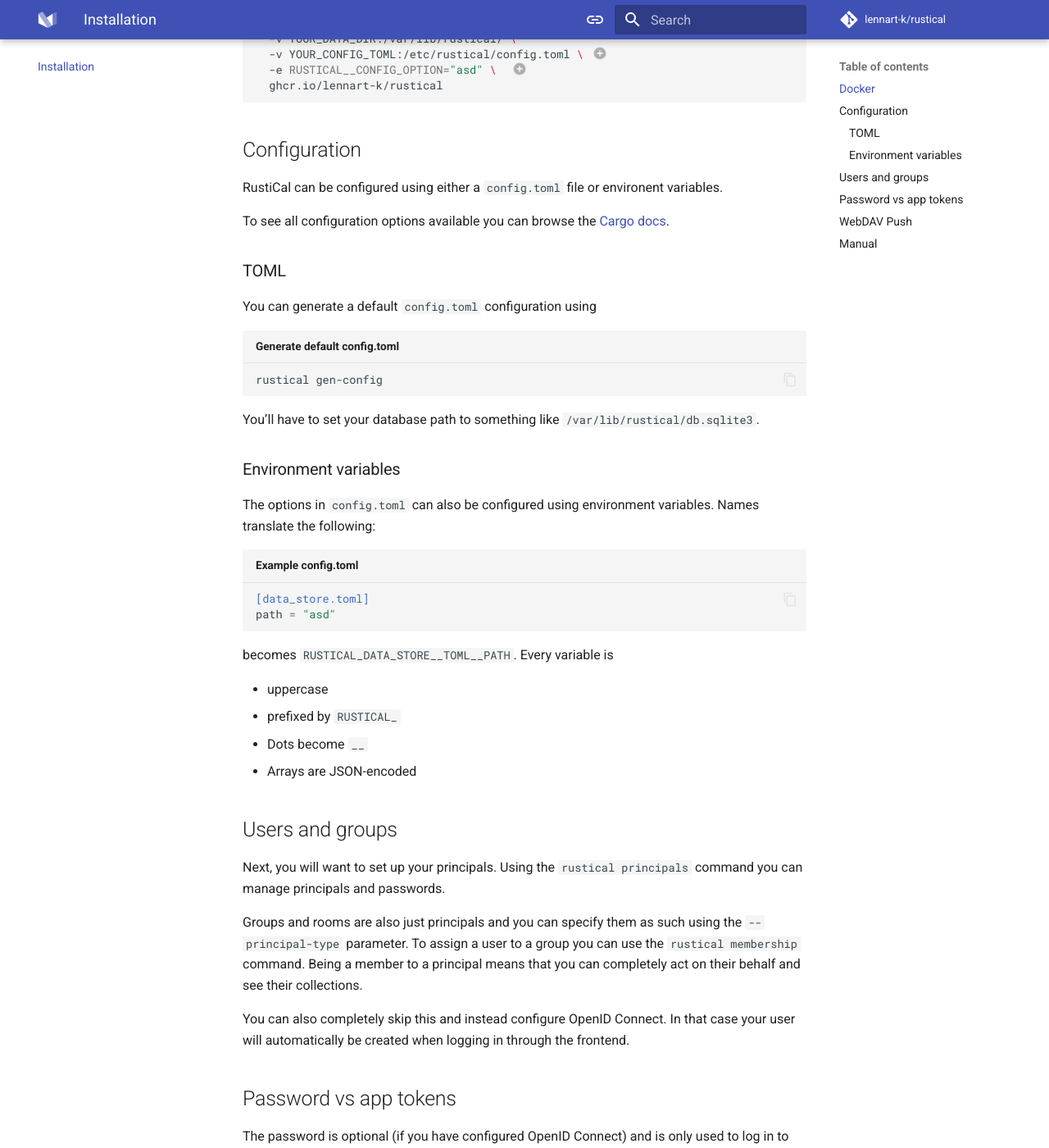
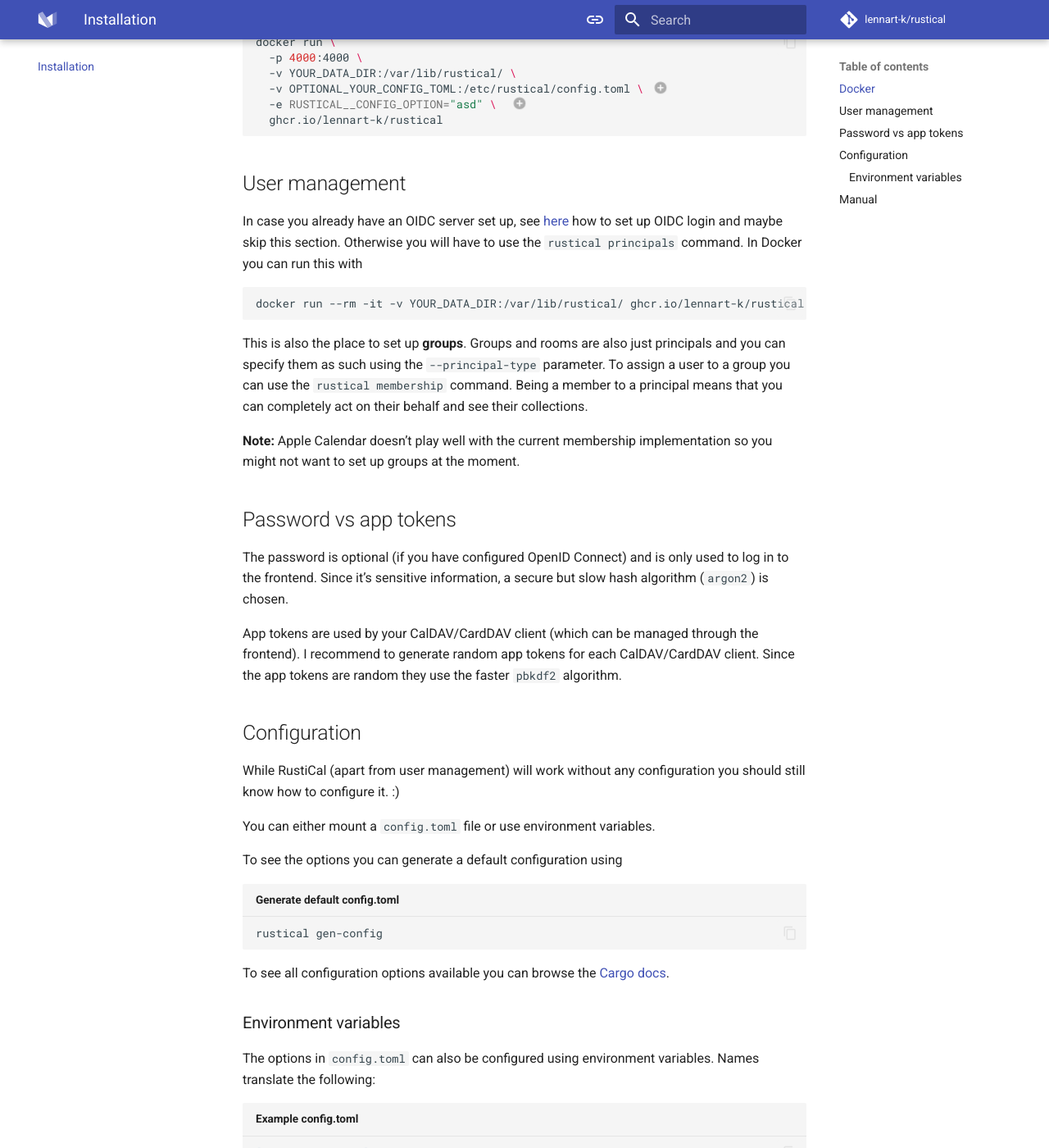
Before and after one commit to lennart-k/rustical, an MkDocs documentation site: the page built from docs/installation.md, in a window 1280 px wide and 1400 px high, scrolled down 289 px. Shown: the whole window at 82% size. Built offline with MkDocs 1.6.1 and Material for MkDocs 9.7.7, drawn with Linux system fonts in a browser that asks for light colours; comment, search, counter and statistics services are not loaded; some of the changed text lies outside the part shown.

Commit message:
Iterate on documentation

````diff
--- a/docs/installation.md
+++ b/docs/installation.md
@@ -1,12 +1,14 @@
 # Installation
 
 ## Docker
+
+You can start a RustiCal container using the following command:
 
 ```sh
 docker run \
   -p 4000:4000 \
   -v YOUR_DATA_DIR:/var/lib/rustical/ \
-  -v YOUR_CONFIG_TOML:/etc/rustical/config.toml \ # (1)!
+  -v OPTIONAL_YOUR_CONFIG_TOML:/etc/rustical/config.toml \ # (1)!
   -e RUSTICAL__CONFIG_OPTION="asd" \  # (2)!
   ghcr.io/lennart-k/rustical
 ```
@@ -14,21 +16,44 @@ docker run \
 1. Mount config file
 2. Alternatively specify configuration using environment variables
 
+## User management
+
+In case you already have an OIDC server set up, see [here](setup/oidc.md) how to set up OIDC login and maybe skip this section.
+Otherwise you will have to use the `rustical principals` command.
+In Docker you can run this with
+
+```sh
+docker run --rm -it -v YOUR_DATA_DIR:/var/lib/rustical/ ghcr.io/lennart-k/rustical rustical principals
+```
+
+This is also the place to set up **groups**.
+Groups and rooms are also just principals and you can specify them as such using the `--principal-type` parameter.
+To assign a user to a group you can use the `rustical membership` command. Being a member to a principal means that you can completely act on their behalf and see their collections.
+
+**Note:** Apple Calendar doesn't play well with the current membership implementation so you might not want to set up groups at the moment.
+
+## Password vs app tokens
+
+The password is optional (if you have configured OpenID Connect) and is only used to log in to the frontend.
+Since it's sensitive information, a secure but slow hash algorithm (`argon2`) is chosen.
+
+App tokens are used by your CalDAV/CardDAV client (which can be managed through the frontend).
+I recommend to generate random app tokens for each CalDAV/CardDAV client.
+Since the app tokens are random they use the faster `pbkdf2` algorithm.
+
 ## Configuration
 
-RustiCal can be configured using either a `config.toml` file or environent variables.
+While RustiCal (apart from user management) will work without any configuration you should still know how to configure it. :)
 
-To see all configuration options available you can browse the [Cargo docs](/rustical/_crate/rustical/config/struct.Config.html).
+You can either mount a `config.toml` file or use environment variables.
 
-### TOML
-
-You can generate a default `config.toml` configuration using
+To see the options you can generate a default configuration using
 
 ```sh title="Generate default config.toml"
 rustical gen-config
 ```
 
-You'll have to set your database path to something like `/var/lib/rustical/db.sqlite3`.
+To see all configuration options available you can browse the [Cargo docs](/rustical/_crate/rustical/config/struct.Config.html).
 
 ### Environment variables
 
@@ -48,38 +73,6 @@ Every variable is
 - Dots become `__`
 - Arrays are JSON-encoded
 
-## Users and groups
-
-Next, you will want to set up your principals.
-Using the `rustical principals` command you can manage principals and passwords.
-
-Groups and rooms are also just principals and you can specify them as such using the `--principal-type` parameter.
-To assign a user to a group you can use the `rustical membership` command. Being a member to a principal means that you can completely act on their behalf and see their collections.
-
-You can also completely skip this and instead configure OpenID Connect.
-In that case your user will automatically be created when logging in through the frontend.
-
-## Password vs app tokens
-
-The password is optional (if you have configured OpenID Connect) and is only used to log in to the frontend.
-Since it's sensitive information,
-the secure but slow hash algorithm `argon2` is chosen.
-
-App tokens are used by your CalDAV/CardDAV client (which can be managed through the frontend).
-I recommend to generate random app tokens for each CalDAV/CardDAV client.
-Since the app tokens are random they use the faster `pbkdf2` algorithm.
-
-## WebDAV Push
-
-RustiCal supports [WebDAV Push](https://github.com/bitfireAT/webdav-push/) which can notify compatible clients like DAVx5 about changed calendar/addressbook objects.
-Since push messages are currently not encrypted you might potentially want to ensure that users only subscribe through your push server (e.g. [ntfy.sh](https://ntfy.sh/)), you can configure it the following:
-
-```toml
-[dav_push]
-# Must strictly be the URL origin (so no trailing slashes)
-allowed_push_servers = ["https://your-instance-ntfy.sh"]
-```
-
 ## Manual
 
 ```sh
--- a/mkdocs.yml
+++ b/mkdocs.yml
@@ -51,6 +51,7 @@ markdown_extensions:
   - pymdownx.superfences
   - admonition
   - attr_list
+  - pymdownx.tabbed
   - pymdownx.emoji:
       emoji_index: !!python/name:material.extensions.emoji.twemoji
       emoji_generator: !!python/name:material.extensions.emoji.to_svg
````
Also changed, not shown: README.md (+7 -0 lines), docs/index.md (+7 -1 lines), docs/setup/oidc.md (+18 -1 lines).
